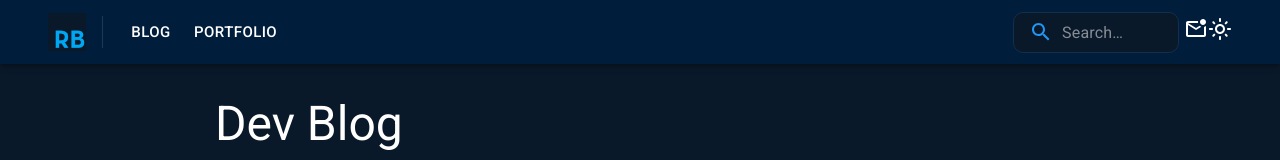
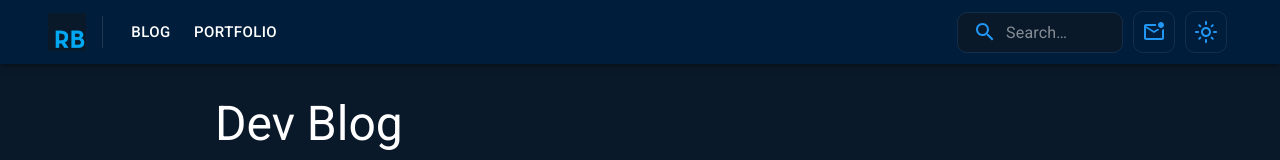
Before and after one commit to RyanBeGell/portfolio-site, a Next.js app: page /blog/home in a window 1280 px wide. Shown: the top 160 px of the page. Built offline with nearby package versions, Linux system fonts and the light colour scheme; some icons are missing; a web font is replaced by a local one.

Commit message:
Syled icon button for app bar

```diff
--- /dev/null
+++ b/src/components/blog/StyledIconButton.tsx
@@ -0,0 +1,32 @@
+import { Tooltip } from '@mui/material';
+import IconButton from '@mui/material/IconButton';
+
+export interface Props {
+  children?: any;
+  onClick?: React.MouseEventHandler<HTMLButtonElement>;
+  title: String
+}
+
+export default function StyledIconButton(props: Props) {
+  return (
+    <>
+      <Tooltip title={props.title} placement="bottom"  PopperProps={{ sx:{mt:'10px !important'} }}>
+        <IconButton
+          color="primary"
+          onClick={props.onClick}
+          sx={{
+            borderRadius: '10px',
+            border: '1px solid',
+            borderColor: 'background.paperDivider',
+            mx: '5px',
+            '&:hover': {
+              borderColor: 'primary.main',
+            },
+          }}
+        >
+          {props.children}
+        </IconButton>
+      </Tooltip>
+    </>
+  );
+}
```
